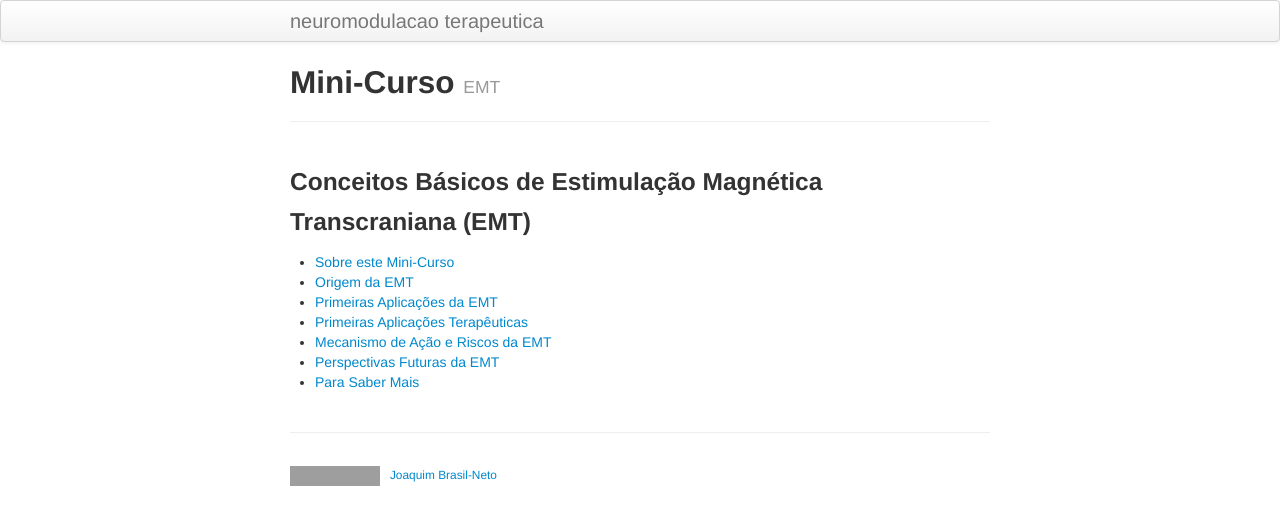
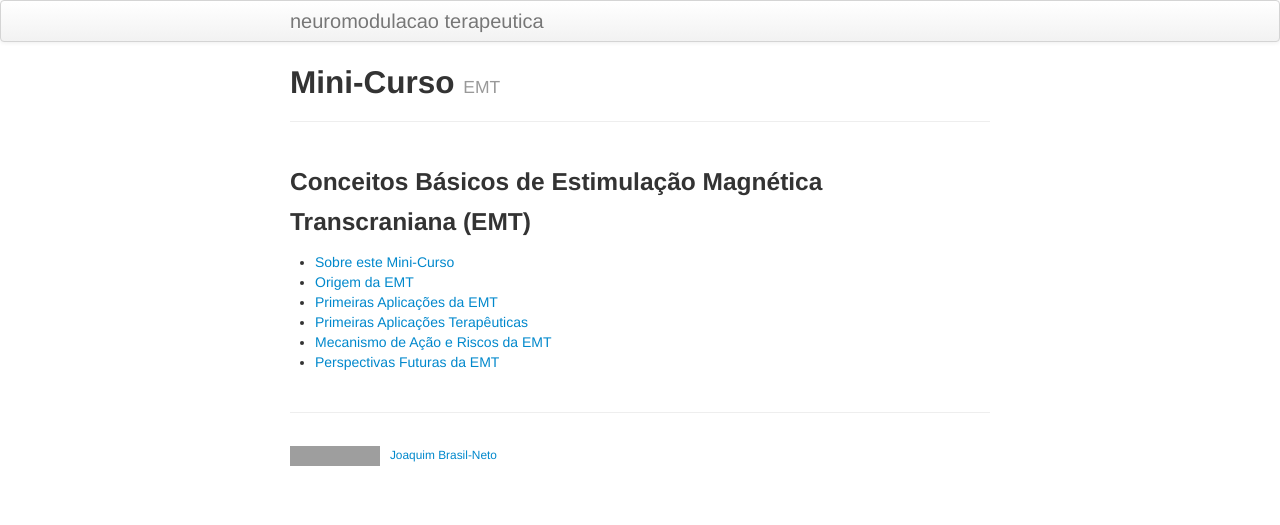
Before and after one commit to sadato/neuromodulacao_terapeutica, a Jekyll site: the page built from index.md, in a window 1280 px wide. Shown: the top 525 px of the page. Built offline with Jekyll 4.4.1, drawn with Linux system fonts in a browser that asks for light colours; grey boxes are pictures that could not be loaded.

Commit message:
Update index.md

```diff
--- a/index.md
+++ b/index.md
@@ -13,4 +13,3 @@ description: Mini-Curso
 - [Primeiras Aplicações Terapêuticas](pages/terapeutica.html)
 - [Mecanismo de Ação e Riscos da EMT](pages/mecanismo.html)
 - [Perspectivas Futuras da EMT](pages/futuro.html)
-- [Para Saber Mais](pages/resources.html)
```
